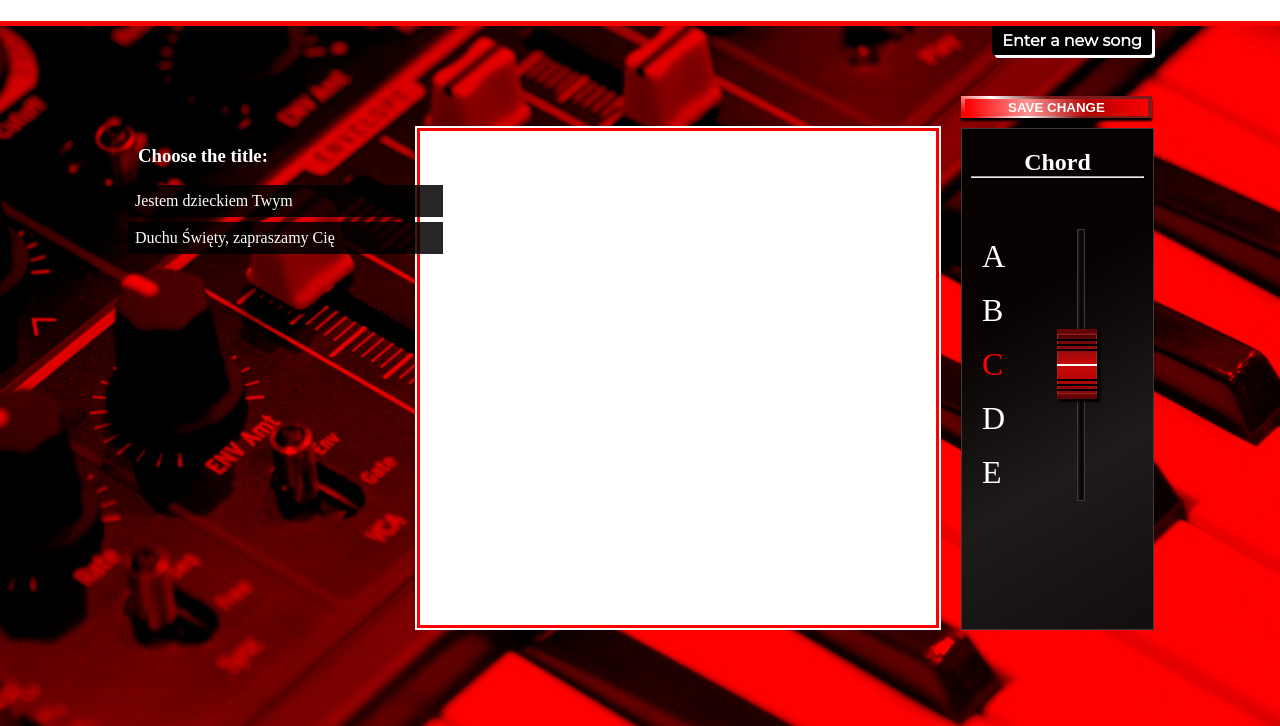
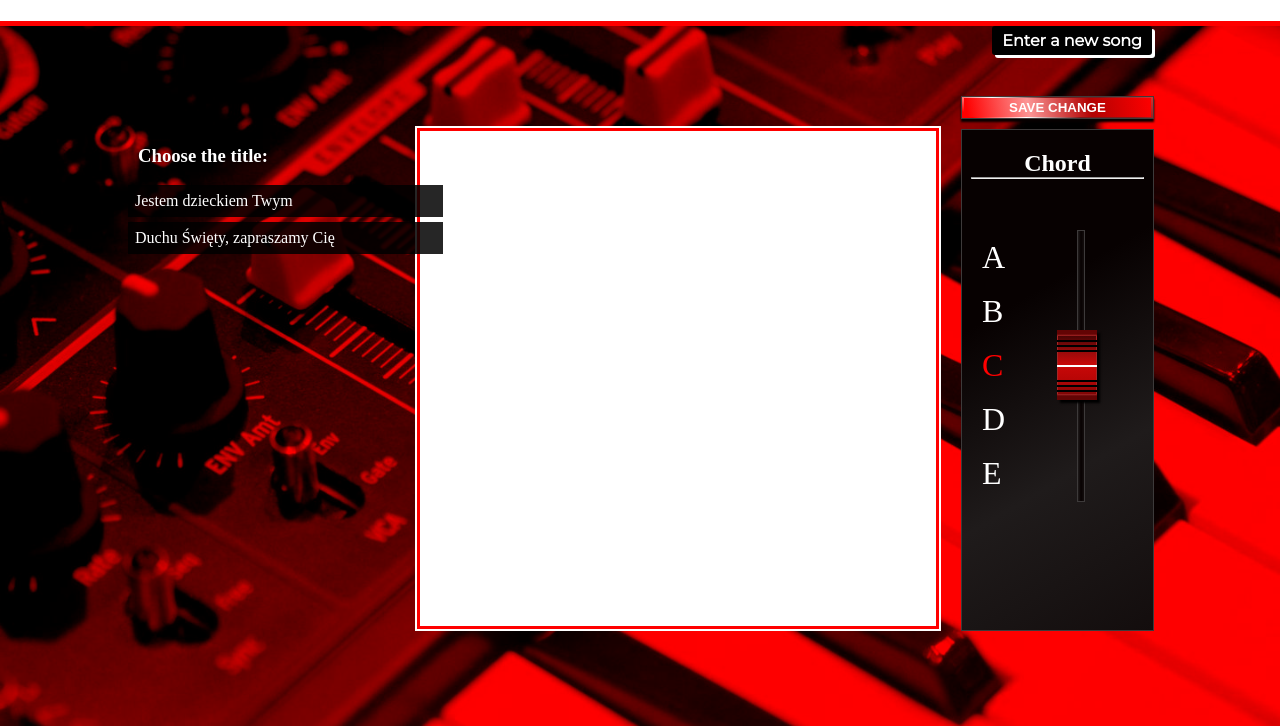
Before and after one commit to sb17018/stay_tuned, a plain HTML site: page index.html in a window 1280 px wide. Shown: the part 74-800 px from the top of the page. Drawn offline with nearby package versions, Linux system fonts and the light colour scheme.

Commit message:
Amendment of save change button

```diff
--- a/css/knob_panel_style.css
+++ b/css/knob_panel_style.css
@@ -20,17 +20,19 @@
 
 #saveChangeBtnBorder{
     width: 100%;
-    background: linear-gradient(30deg,red 5%, white, rgb(124, 27, 27), rgb(124, 27, 27), rgb(124, 27, 27));
+    border: 1px solid #3d3a3a;
+    background: linear-gradient(30deg,red 5%, white, rgb(124, 27, 27), rgb(124, 27, 27), rgb(216, 50, 50));
     margin-bottom: 10px;
-    padding: 2px 0;
+    padding: 1px 0;
     text-align: center;
     position: relative;
     box-shadow: rgb(7, 1, 1) 0 3px 2px;
 }
 
 #saveChangeBtn{
-    width: 96%;
+    width: 98%;
     font-weight: bold;
+    padding: 2px 0;
     color: #fff;
     background-image: linear-gradient(80deg, red 2%, rgb(252, 149, 149), rgb(177, 2, 2), red);
     border: 0;
```
